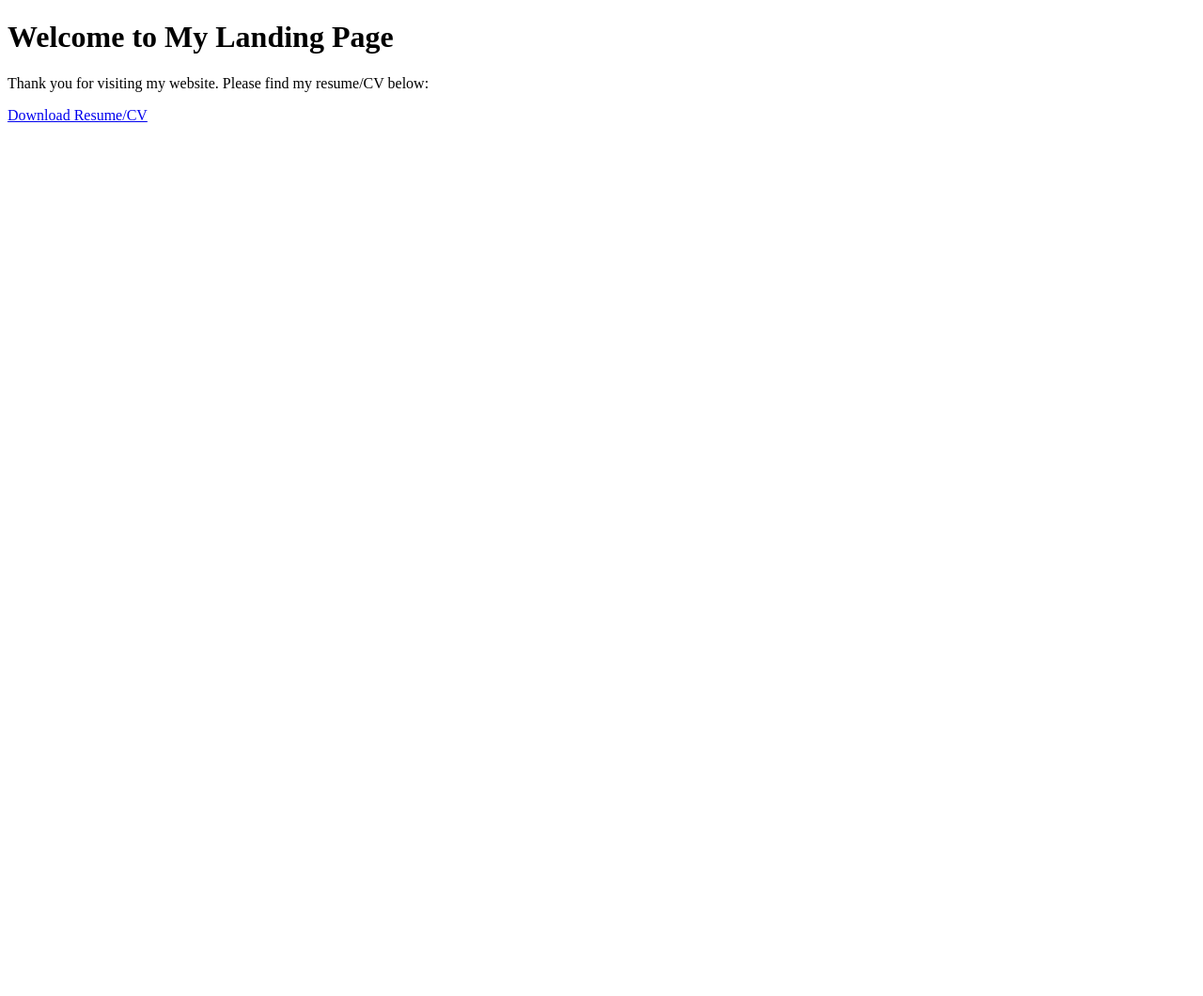
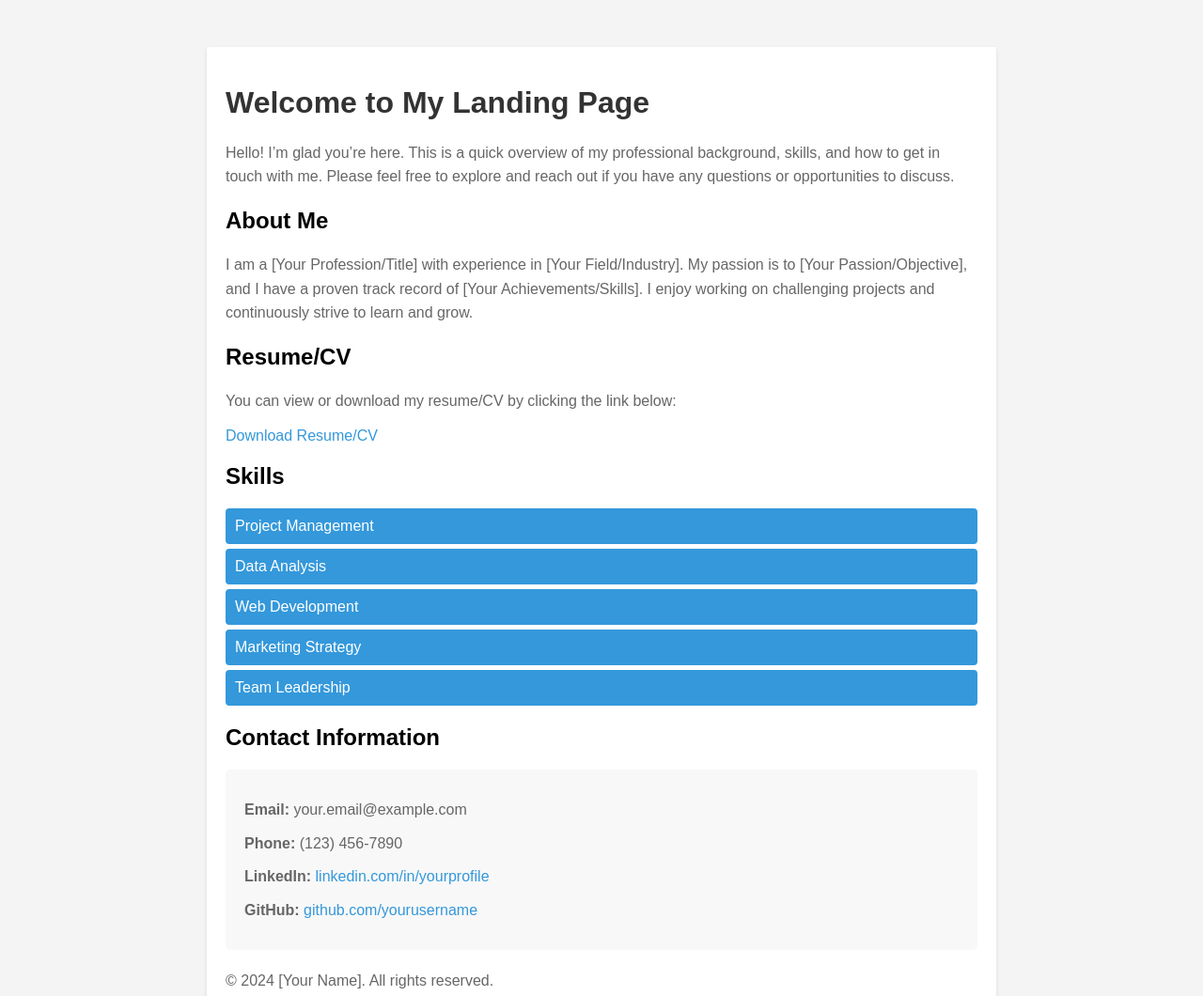
Before and after one commit to isingh268/isingh268.github.io, a plain HTML site: page index.html in a window 1280 px wide. Shown: the top 1060 px of the page at 94% size. Before the commit the page ends 800 px from the top, so only its background shows below. Drawn offline with Linux system fonts and the light colour scheme.

Commit message:
Update index.html

```diff
--- a/index.html
+++ b/index.html
@@ -1,13 +1,107 @@
 <!DOCTYPE html>
-<html>
+<html lang="en">
 <head>
+    <meta charset="UTF-8">
+    <meta name="viewport" content="width=device-width, initial-scale=1.0">
     <title>Landing Page</title>
+    <style>
+        body {
+            font-family: Arial, sans-serif;
+            background-color: #f4f4f4;
+            margin: 0;
+            padding: 0;
+        }
+        .container {
+            max-width: 800px;
+            margin: 50px auto;
+            background: #fff;
+            padding: 20px;
+            box-shadow: 0 2px 4px rgba(0, 0, 0, 0.1);
+        }
+        h1 {
+            color: #333;
+        }
+        p {
+            font-size: 16px;
+            color: #666;
+            line-height: 1.6;
+        }
+        a {
+            color: #3498db;
+            text-decoration: none;
+        }
+        a:hover {
+            text-decoration: underline;
+        }
+        .section {
+            margin: 20px 0;
+        }
+        .skills ul {
+            list-style-type: none;
+            padding: 0;
+        }
+        .skills li {
+            background: #3498db;
+            color: #fff;
+            padding: 10px;
+            margin: 5px 0;
+            border-radius: 4px;
+        }
+        .contact-info {
+            background: #f8f8f8;
+            padding: 20px;
+            border-radius: 5px;
+        }
+        .contact-info p {
+            margin: 10px 0;
+        }
+    </style>
 </head>
 <body>
-    <h1>Welcome to My Landing Page</h1>
+    <div class="container">
+        <header>
+            <h1>Welcome to My Landing Page</h1>
+        </header>
 
-    <p>Thank you for visiting my website. Please find my resume/CV below:</p>
+        <section class="intro">
+            <p>Hello! I’m glad you’re here. This is a quick overview of my professional background, skills, and how to get in touch with me. Please feel free to explore and reach out if you have any questions or opportunities to discuss.</p>
+        </section>
 
-    <a href="path/to/resume.pdf" target="_blank">Download Resume/CV</a>
+        <section class="about section">
+            <h2>About Me</h2>
+            <p>I am a [Your Profession/Title] with experience in [Your Field/Industry]. My passion is to [Your Passion/Objective], and I have a proven track record of [Your Achievements/Skills]. I enjoy working on challenging projects and continuously strive to learn and grow.</p>
+        </section>
+
+        <section class="resume section">
+            <h2>Resume/CV</h2>
+            <p>You can view or download my resume/CV by clicking the link below:</p>
+            <a href="path/to/resume.pdf" target="_blank">Download Resume/CV</a>
+        </section>
+
+        <section class="skills section">
+            <h2>Skills</h2>
+            <ul>
+                <li>Project Management</li>
+                <li>Data Analysis</li>
+                <li>Web Development</li>
+                <li>Marketing Strategy</li>
+                <li>Team Leadership</li>
+            </ul>
+        </section>
+
+        <section class="contact section">
+            <h2>Contact Information</h2>
+            <div class="contact-info">
+                <p><strong>Email:</strong> your.email@example.com</p>
+                <p><strong>Phone:</strong> (123) 456-7890</p>
+                <p><strong>LinkedIn:</strong> <a href="https://www.linkedin.com/in/yourprofile" target="_blank">linkedin.com/in/yourprofile</a></p>
+                <p><strong>GitHub:</strong> <a href="https://github.com/yourusername" target="_blank">github.com/yourusername</a></p>
+            </div>
+        </section>
+
+        <footer>
+            <p>&copy; 2024 [Your Name]. All rights reserved.</p>
+        </footer>
+    </div>
 </body>
 </html>
```
